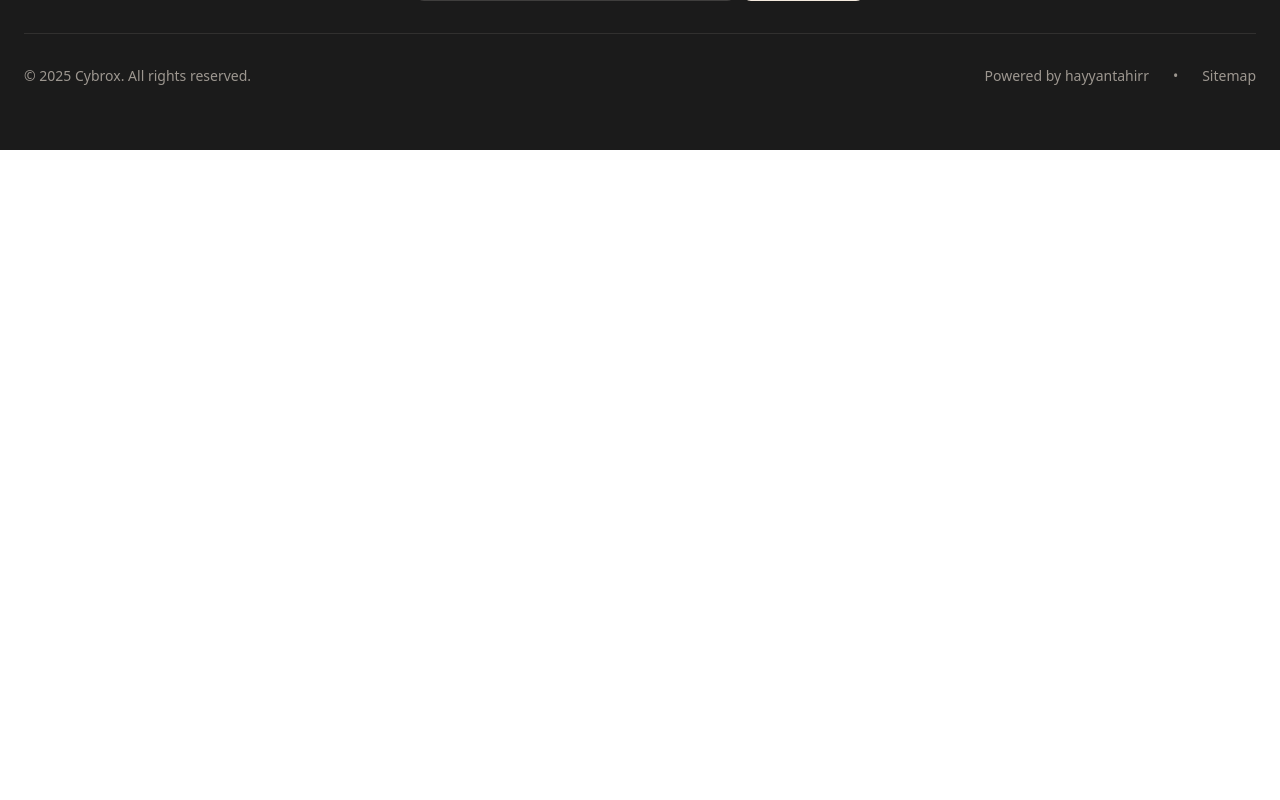
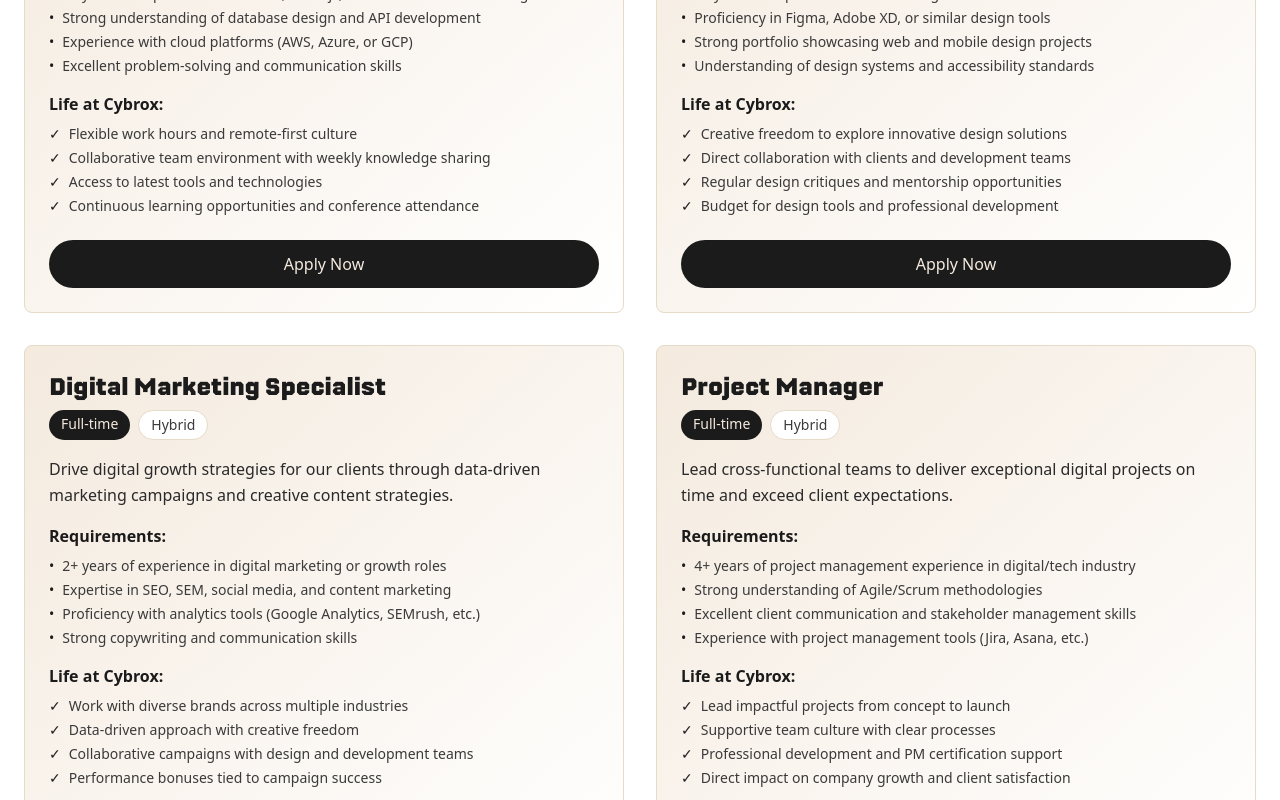
Before and after one commit to hayyantahirr/cybrox, a Next.js app: page /careers in a window 1280 px wide. Shown: the part 940-1740 px from the top of the page. Before the commit the page ends 1090 px from the top, so only its background shows below. Built offline with nearby package versions, Linux system fonts and the light colour scheme.

Commit message:
Cards for career generated

```diff
--- a/app/careers/page.jsx
+++ b/app/careers/page.jsx
@@ -1,3 +1,4 @@
+import Cards from "@/components/careers/Cards";
 import Hero from "@/components/careers/Hero";
 import React from "react";
 
@@ -5,6 +6,7 @@
   return (
     <>
       <Hero />
+      <Cards/>
     </>
   );
 };
--- /dev/null
+++ b/components/careers/Cards.jsx
@@ -0,0 +1,172 @@
+import React from "react";
+
+const Cards = () => {
+  const jobs = [
+    {
+      id: 1,
+      title: "Senior Full Stack Developer",
+      location: "Remote / Hybrid",
+      type: "Full-time",
+      description:
+        "Join our development team to build cutting-edge web applications that transform how businesses operate in the digital space.",
+      requirements: [
+        "5+ years of experience with React, Node.js, and modern web technologies",
+        "Strong understanding of database design and API development",
+        "Experience with cloud platforms (AWS, Azure, or GCP)",
+        "Excellent problem-solving and communication skills",
+      ],
+      lifeAtCybrox: [
+        "Flexible work hours and remote-first culture",
+        "Collaborative team environment with weekly knowledge sharing",
+        "Access to latest tools and technologies",
+        "Continuous learning opportunities and conference attendance",
+      ],
+    },
+    {
+      id: 2,
+      title: "UI/UX Designer",
+      location: "Remote",
+      type: "Full-time",
+      description:
+        "Create beautiful, intuitive digital experiences that delight users and drive business results for our diverse client portfolio.",
+      requirements: [
+        "3+ years of experience in UI/UX design",
+        "Proficiency in Figma, Adobe XD, or similar design tools",
+        "Strong portfolio showcasing web and mobile design projects",
+        "Understanding of design systems and accessibility standards",
+      ],
+      lifeAtCybrox: [
+        "Creative freedom to explore innovative design solutions",
+        "Direct collaboration with clients and development teams",
+        "Regular design critiques and mentorship opportunities",
+        "Budget for design tools and professional development",
+      ],
+    },
+    {
+      id: 3,
+      title: "Digital Marketing Specialist",
+      location: "Hybrid",
+      type: "Full-time",
+      description:
+        "Drive digital growth strategies for our clients through data-driven marketing campaigns and creative content strategies.",
+      requirements: [
+        "2+ years of experience in digital marketing or growth roles",
+        "Expertise in SEO, SEM, social media, and content marketing",
+        "Proficiency with analytics tools (Google Analytics, SEMrush, etc.)",
+        "Strong copywriting and communication skills",
+      ],
+      lifeAtCybrox: [
+        "Work with diverse brands across multiple industries",
+        "Data-driven approach with creative freedom",
+        "Collaborative campaigns with design and development teams",
+        "Performance bonuses tied to campaign success",
+      ],
+    },
+    {
+      id: 4,
+      title: "Project Manager",
+      location: "Hybrid",
+      type: "Full-time",
+      description:
+        "Lead cross-functional teams to deliver exceptional digital projects on time and exceed client expectations.",
+      requirements: [
+        "4+ years of project management experience in digital/tech industry",
+        "Strong understanding of Agile/Scrum methodologies",
+        "Excellent client communication and stakeholder management skills",
+        "Experience with project management tools (Jira, Asana, etc.)",
+      ],
+      lifeAtCybrox: [
+        "Lead impactful projects from concept to launch",
+        "Supportive team culture with clear processes",
+        "Professional development and PM certification support",
+        "Direct impact on company growth and client satisfaction",
+      ],
+    },
+  ];
+
+  return (
+    <section className="py-16 px-6 bg-white">
+      <div className="max-w-7xl mx-auto">
+        <h2
+          className="text-3xl md:text-4xl font-bold text-[#1b1b1b] text-center mb-4"
+          style={{ fontFamily: "Nippo, sans-serif" }}
+        >
+          Open Positions
+        </h2>
+        <p className="text-center text-[#3a3a3a] mb-12 max-w-2xl mx-auto">
+          Explore exciting opportunities to join our team and help shape the
+          future of digital experiences.
+        </p>
+
+        <div className="grid grid-cols-1 md:grid-cols-2 gap-8">
+          {jobs.map((job) => (
+            <div
+              key={job.id}
+              className="bg-linear-to-br from-[#f4eade] to-white border border-[#e5dbc8] rounded-lg p-6 hover:shadow-xl transition-all duration-300 hover:scale-[1.02]"
+            >
+              {/* Header */}
+              <div className="mb-4">
+                <h3
+                  className="text-2xl font-bold text-[#1b1b1b] mb-2"
+                  style={{ fontFamily: "Nippo, sans-serif" }}
+                >
+                  {job.title}
+                </h3>
+                <div className="flex flex-wrap gap-2 text-sm text-[#3a3a3a]">
+                  <span className="bg-[#1b1b1b] text-[#f4eade] px-3 py-1 rounded-full">
+                    {job.type}
+                  </span>
+                  <span className="bg-white px-3 py-1 rounded-full border border-[#e5dbc8]">
+                    {job.location}
+                  </span>
+                </div>
+              </div>
+
+              {/* Description */}
+              <p className="text-[#2a2a2a] mb-4 leading-relaxed">
+                {job.description}
+              </p>
+
+              {/* Requirements */}
+              <div className="mb-4">
+                <h4 className="font-semibold text-[#1b1b1b] mb-2">
+                  Requirements:
+                </h4>
+                <ul className="space-y-1 text-sm text-[#3a3a3a]">
+                  {job.requirements.map((req, index) => (
+                    <li key={index} className="flex items-start">
+                      <span className="mr-2 text-[#1b1b1b]">•</span>
+                      <span>{req}</span>
+                    </li>
+                  ))}
+                </ul>
+              </div>
+
+              {/* Life at Cybrox */}
+              <div className="mb-6">
+                <h4 className="font-semibold text-[#1b1b1b] mb-2">
+                  Life at Cybrox:
+                </h4>
+                <ul className="space-y-1 text-sm text-[#3a3a3a]">
+                  {job.lifeAtCybrox.map((perk, index) => (
+                    <li key={index} className="flex items-start">
+                      <span className="mr-2 text-[#1b1b1b]">✓</span>
+                      <span>{perk}</span>
+                    </li>
+                  ))}
+                </ul>
+              </div>
+
+              {/* Apply Button */}
+              <button className="w-full bg-[#1b1b1b] text-[#f4eade] py-3 rounded-full font-medium hover:bg-[#2a2a2a] transition-all duration-300 hover:shadow-lg">
+                Apply Now
+              </button>
+            </div>
+          ))}
+        </div>
+      </div>
+    </section>
+  );
+};
+
+export default Cards;
```
